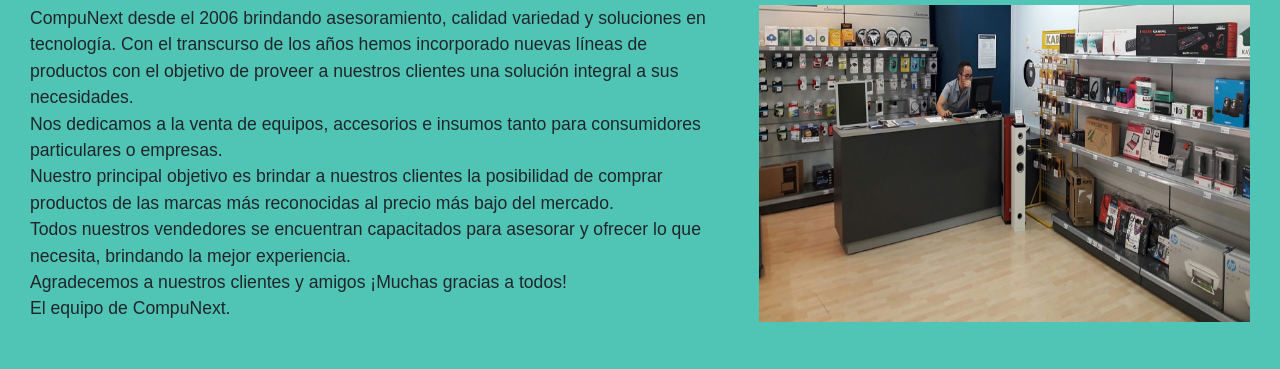
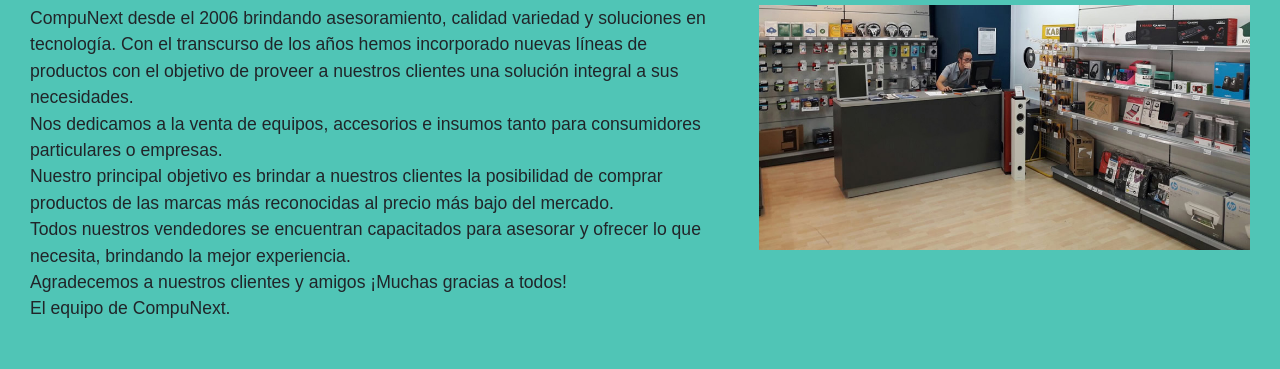
Before and after one commit to cortezdavid/Proyecto-Final, a plain HTML site: page pages/nosotros.html in a window 1280 px wide. Shown: the part 121-490 px from the top of the page. Drawn offline with nearby package versions, Linux system fonts and the light colour scheme; a web font is replaced by a local one.

Commit message:
modificando img nosotros

```diff
--- a/pages/nosotros.html
+++ b/pages/nosotros.html
@@ -41,7 +41,7 @@
     <div id="body" class="container-fluid">
       <h1>Nosotros</h1>
       <div class="nosotros d-flex flex-wrap">
-        <div class="col-md-7 col-12 order-md-1 order-2">
+        <div class="col-lg-7 col-md-6 col-12 order-md-1 order-2">
           <p>CompuNext desde el 2006 brindando asesoramiento, calidad variedad y soluciones en tecnología. Con el transcurso de los años hemos incorporado nuevas líneas de productos con el objetivo de proveer a nuestros clientes una solución integral a sus necesidades.</p>
           <p>Nos dedicamos a la venta de equipos, accesorios e insumos tanto para consumidores particulares o empresas.</p>
           <p>Nuestro principal objetivo es brindar a nuestros clientes la posibilidad de comprar productos de las marcas más reconocidas al precio más bajo del mercado.</p>
@@ -49,7 +49,7 @@
           <p>Agradecemos a nuestros clientes y amigos ¡Muchas gracias a todos!</p>
           <p>El equipo de CompuNext.</p>
         </div>
-        <img src="../media/nosotros.jpg" class="col-md-5 col-12 order-md-2 order-1">
+        <img src="../media/nosotros.jpg" class="col-lg-5 col-md-6 col-12 order-md-2 order-1">
       </div>
 
       <section class="testimonios container-fluid">
--- a/scss/_nosotros.scss
+++ b/scss/_nosotros.scss
@@ -4,6 +4,9 @@
 		p{
 			font-size: 1.1rem;
 			margin-bottom: 0;
+		}
+		img{
+		height: 50%;
 		}
 	}
 	.caja{
```
Also changed, not shown: css/styles.css.
